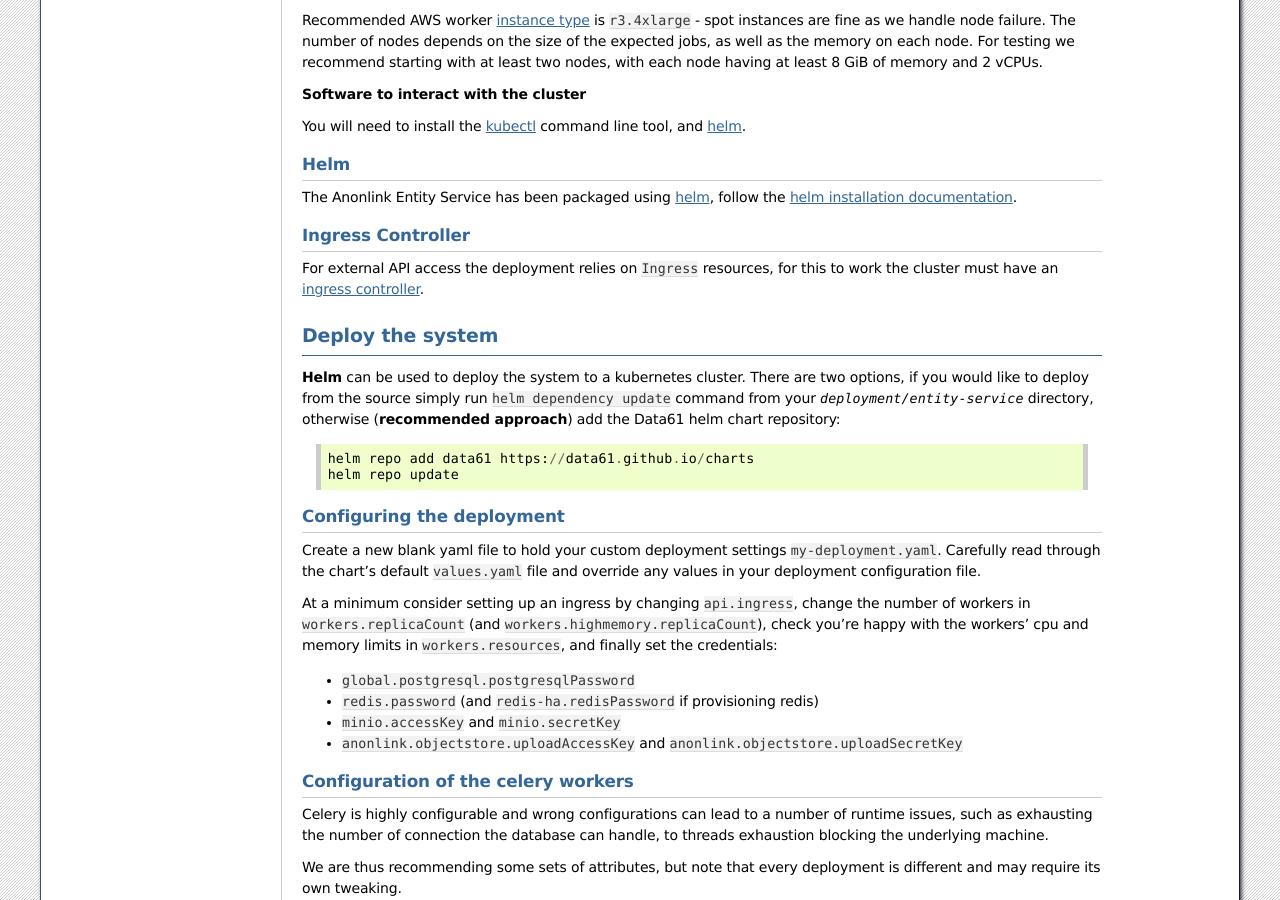
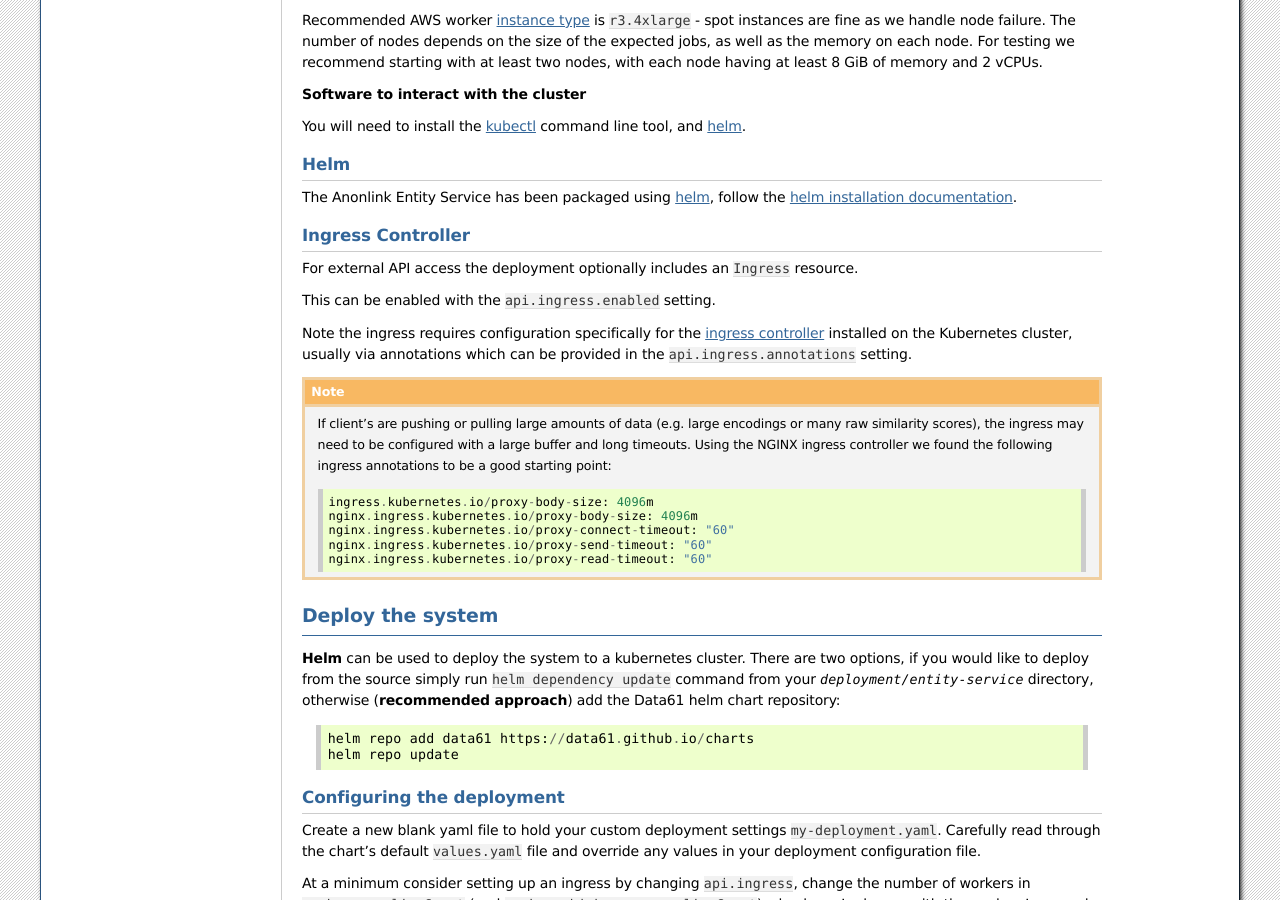
Before and after one commit to data61/anonlink-entity-service, a Sphinx documentation site: the page built from docs/production-deployment.rst, in a window 1280 px wide and 900 px high, scrolled down 1142 px. Built offline with Sphinx 7.4.7, drawn with Linux system fonts in a browser that asks for light colours; formulas are drawn with MathJax 3; pages that are not in the unit, such as notebooks, are missing from menus.

Commit message:
Documents ingress configuration

```diff
--- a/docs/production-deployment.rst
+++ b/docs/production-deployment.rst
@@ -62,8 +62,27 @@
 Ingress Controller
 ~~~~~~~~~~~~~~~~~~
 
-For external API access the deployment relies on ``Ingress`` resources, for this to work the cluster must
-have an `ingress controller <https://kubernetes.io/docs/concepts/services-networking/ingress-controllers/>`__.
+For external API access the deployment optionally includes an ``Ingress`` resource.
+
+This can be enabled with the ``api.ingress.enabled`` setting.
+
+Note the ingress requires configuration specifically for the
+`ingress controller <https://kubernetes.io/docs/concepts/services-networking/ingress-controllers/>`__
+installed on the Kubernetes cluster, usually via annotations which can be provided in the
+``api.ingress.annotations`` setting.
+
+.. note::
+
+   If client's are pushing or pulling large amounts of data (e.g. large encodings or many raw similarity scores),
+   the ingress may need to be configured with a large buffer and long timeouts. Using the NGINX ingress controller
+   we found the following ingress annotations to be a good starting point::
+
+         ingress.kubernetes.io/proxy-body-size: 4096m
+         nginx.ingress.kubernetes.io/proxy-body-size: 4096m
+         nginx.ingress.kubernetes.io/proxy-connect-timeout: "60"
+         nginx.ingress.kubernetes.io/proxy-send-timeout: "60"
+         nginx.ingress.kubernetes.io/proxy-read-timeout: "60"
+
 
 
 Deploy the system
```
